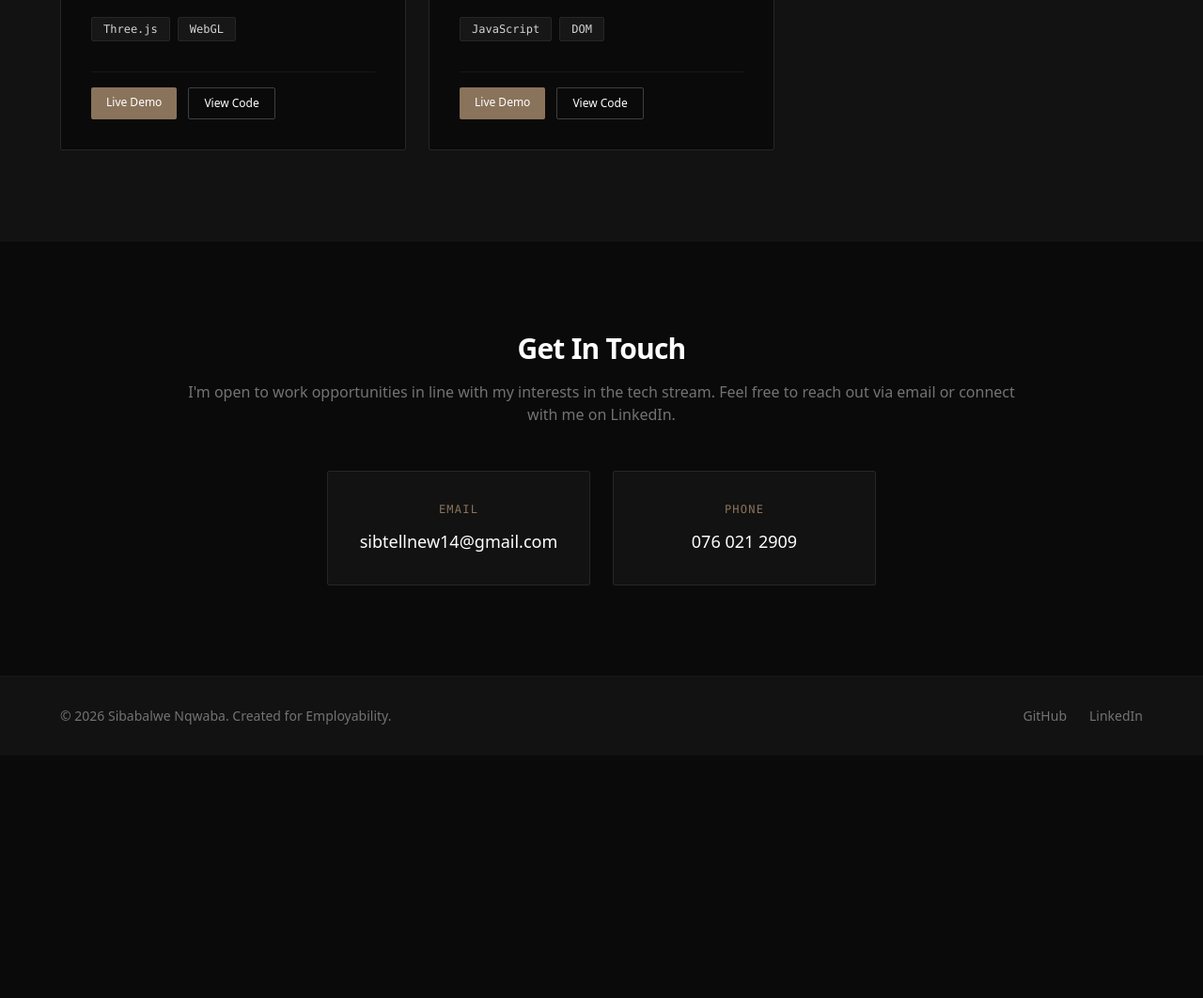
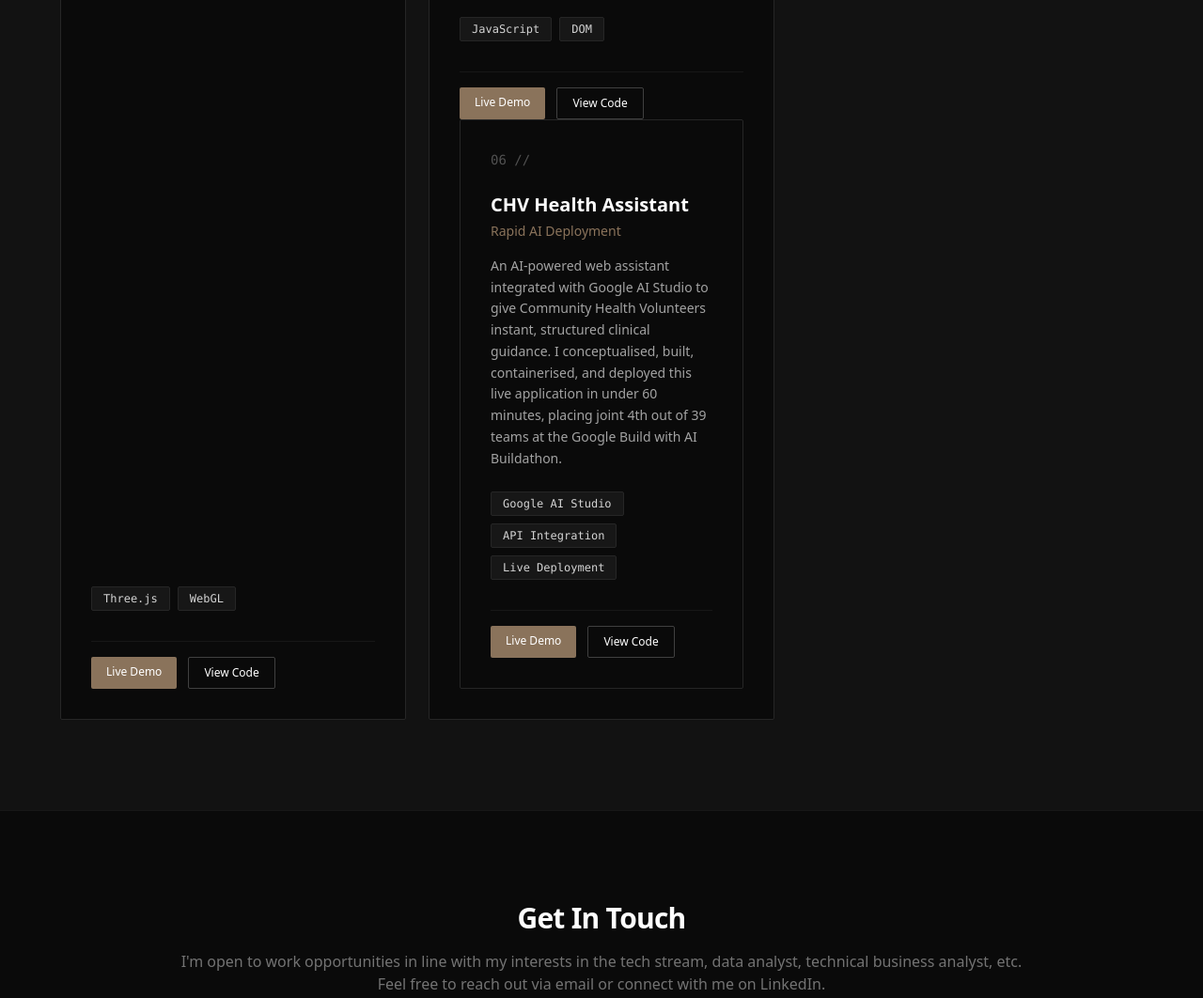
Before and after one commit to SibaSnlv/SibaSnlv.github.io, a plain HTML site: page index.html in a window 1280 px wide. Shown: the part 5460-6522 px from the top of the page at 94% size. Before the commit the page ends 6264 px from the top, so only its background shows below. Drawn offline with nearby package versions, Linux system fonts and the light colour scheme.

Commit message:
Revise contact section for job opportunities
Updated contact section to specify interest in data analyst and technical business analyst roles.

```diff
--- a/index.html
+++ b/index.html
@@ -456,6 +456,21 @@
                             <a href="https://siba-nexus-dashboard.netlify.app" target="_blank" class="text-xs bg-[#8a735b] hover:bg-[#a38c74] text-white px-4 py-2 rounded-sm font-medium transition-colors focus:focus-outline">Live Demo</a>
                             <a href="https://github.com/SibaSnlv/nexus-dashboard" target="_blank" class="text-xs border border-neutral-700 hover:border-neutral-400 text-white px-4 py-2 rounded-sm font-medium transition-colors focus:focus-outline">View Code</a>
                         </div>
+
+                    <div class="group relative bg-[#0a0a0a] border border-neutral-800 p-8 hover:border-[#8a735b] transition-all duration-300 hover:-translate-y-1 hover:shadow-xl hover:shadow-[#8a735b]/5 rounded-sm flex flex-col h-full reveal delay-100 focus:focus-outline">
+                        <span class="text-neutral-600 font-mono text-sm mb-6 block transition-colors group-hover:text-[#8a735b]">06 //</span>
+                        <h3 class="text-xl font-bold text-white mb-1 group-hover:text-[#8a735b] transition-colors">CHV Health Assistant</h3>
+                        <p class="text-sm font-medium text-[#8a735b] mb-4">Rapid AI Deployment</p>
+                        <p class="text-neutral-400 mb-6 text-sm leading-relaxed flex-grow">An AI-powered web assistant integrated with Google AI Studio to give Community Health Volunteers instant, structured clinical guidance. I conceptualised, built, containerised, and deployed this live application in under 60 minutes, placing joint 4th out of 39 teams at the Google Build with AI Buildathon.</p>
+                        <div class="flex flex-wrap gap-2 mb-8">
+                            <span class="px-3 py-1 bg-neutral-900 border border-neutral-800 text-neutral-300 rounded-sm text-xs font-mono">Google AI Studio</span>
+                            <span class="px-3 py-1 bg-neutral-900 border border-neutral-800 text-neutral-300 rounded-sm text-xs font-mono">API Integration</span>
+                            <span class="px-3 py-1 bg-neutral-900 border border-neutral-800 text-neutral-300 rounded-sm text-xs font-mono">Live Deployment</span>
+                         </div>
+                        <div class="flex gap-3 mt-auto pt-4 border-t border-neutral-900">
+                        <a href="https://chv-health-assistant-746766160232.europe-west1.run.app/" target="_blank" rel="noopener noreferrer" class="text-xs bg-[#8a735b] hover:bg-[#a38c74] text-white px-4 py-2 rounded-sm font-medium transition-colors focus:focus-outline text-center">Live Demo</a>
+                        <a href="https://github.com/SibaSnlv/CHV-Health-Assistant" target="_blank" rel="noopener noreferrer" class="text-xs border border-neutral-700 hover:border-neutral-400 text-white px-4 py-2 rounded-sm font-medium transition-colors focus:focus-outline text-center">View Code</a>
+                        </div>
                     </div>
                 </div>
             </div>
@@ -464,7 +479,7 @@
         <section id="contact" class="py-24 px-6 bg-[#0a0a0a] border-t border-neutral-900 scroll-mt-20 reveal">
             <div class="max-w-4xl mx-auto text-center">
                 <h2 class="text-3xl font-bold text-white tracking-tight mb-4">Get In Touch</h2>
-                <p class="text-neutral-500 mb-12">I'm open to work opportunities in line with my interests in the tech stream. Feel free to reach out via email or connect with me on LinkedIn.</p>
+                <p class="text-neutral-500 mb-12">I'm open to work opportunities in line with my interests in the tech stream, data analyst, technical business analyst, etc. Feel free to reach out via email or connect with me on LinkedIn.</p>
 
                 <div class="flex flex-col md:flex-row gap-6 justify-center items-center">
                     <a href="mailto:sibtellnew14@gmail.com" class="group w-full md:w-auto flex flex-col items-center gap-2 p-8 border border-neutral-800 hover:border-[#8a735b] hover:-translate-y-1 bg-[#121212] transition-all duration-300 rounded-sm min-w-[280px] focus:focus-outline">
```
